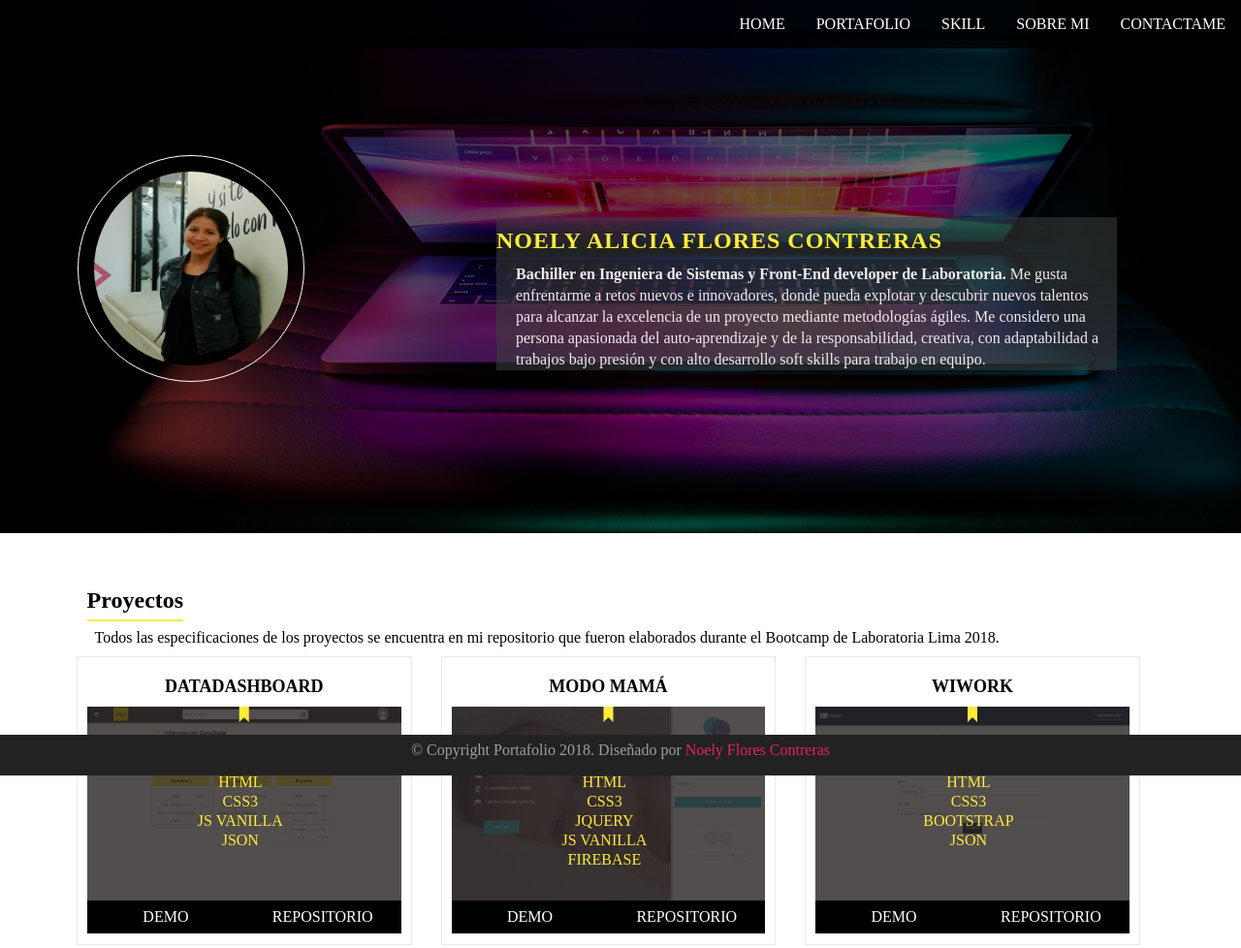
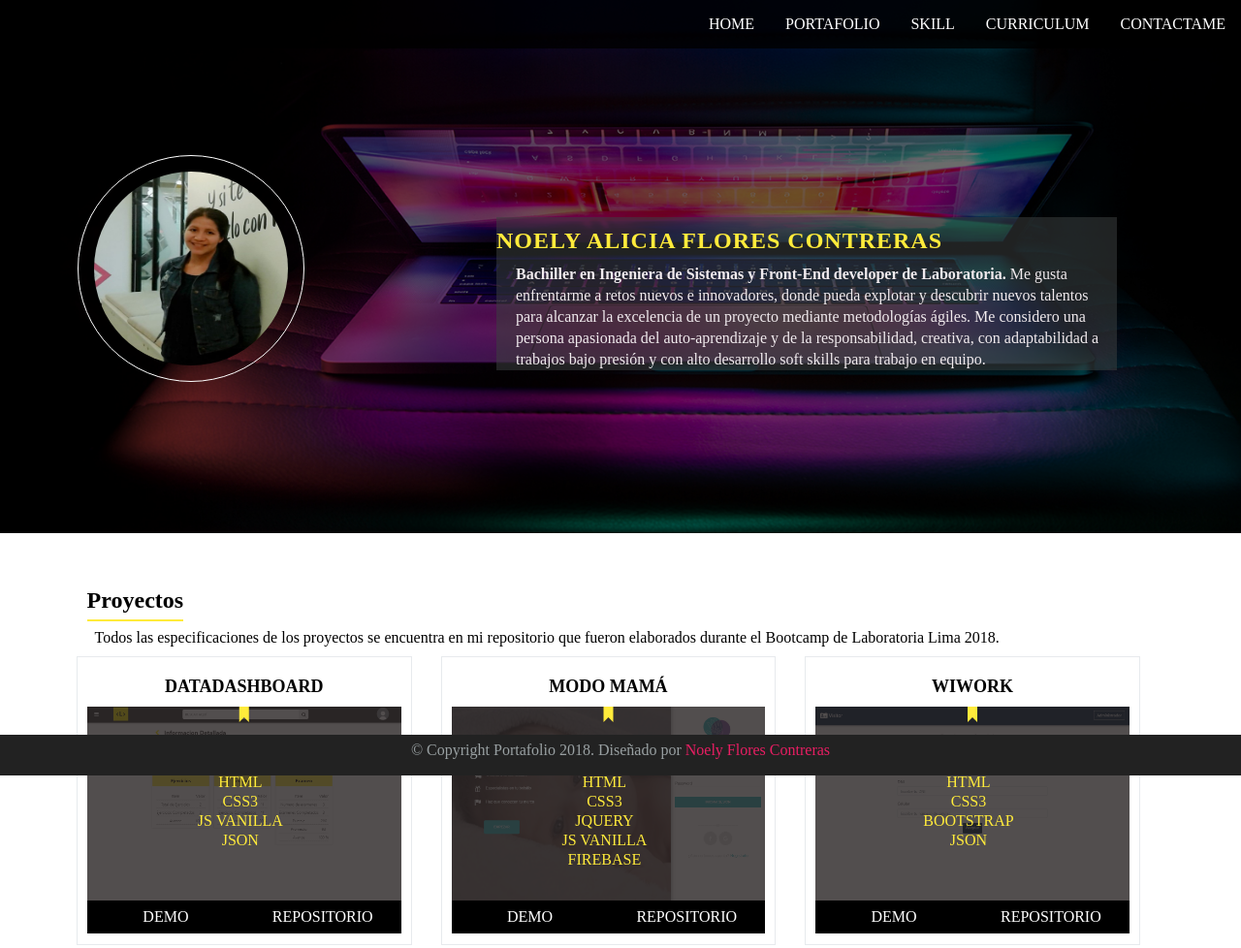
Before and after one commit to NoelyFlores/NoelyFlores, a website: page src/index.html in a window 1280 px wide. Shown: the top 978 px of the page at 97% size. Drawn offline with Linux system fonts and the light colour scheme; files whose address does not match are found by name.

Commit message:
txt curriculum

```diff
--- a/src/index.html
+++ b/src/index.html
@@ -22,7 +22,7 @@
         <li><a href="#" class="">Home</a></li>
         <li><a href="#" class="">Portafolio</a></li>
         <li><a href="#" class="">Skill</a></li>
-        <li><a href="#" class="">Sobre Mi</a></li>
+        <li><a href="#" class="">Curriculum</a></li>
         <li><a href="#" class="">Contactame</a></li>
       </ul>
     </nav>
```
